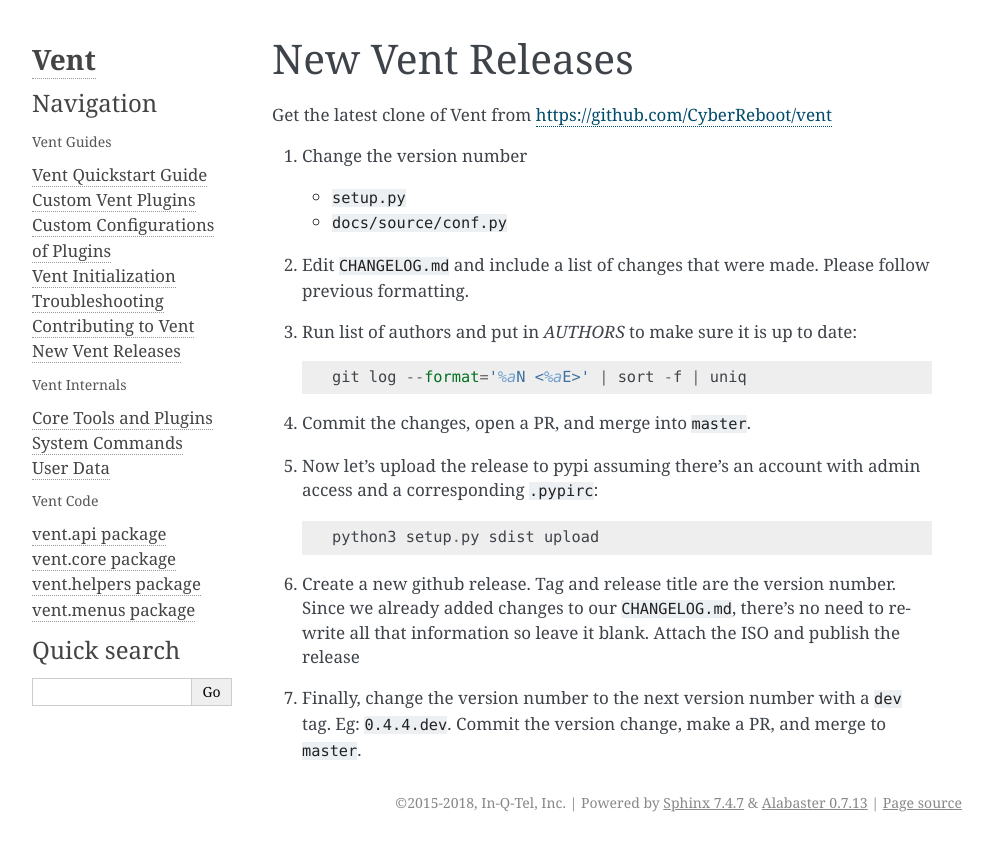
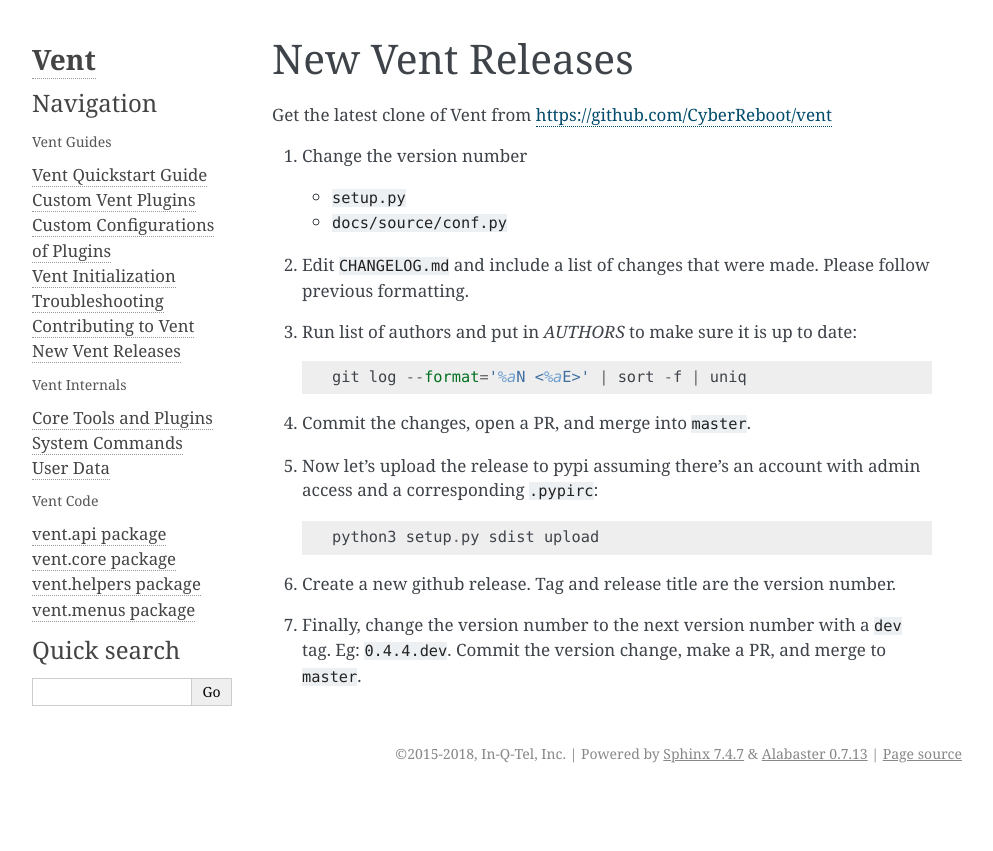
Before and after one commit to CyberReboot/vent, a Sphinx documentation site: the page built from docs/source/new_release.rst, in a window 1280 px wide. Shown: the top 851 px of the page, without its empty margins (148-1141 px from the left). Built offline with Sphinx 7.4.7, drawn with Linux system fonts in a browser that asks for light colours.

```diff
--- a/docs/source/new_release.rst
+++ b/docs/source/new_release.rst
@@ -23,8 +23,6 @@
      python3 setup.py sdist upload
 
 6. Create a new github release. Tag and release title are the version number.
-   Since we already added changes to our ``CHANGELOG.md``, there's no need to
-   rewrite all that information so leave it blank. Attach the ISO and publish the release
 
 7. Finally, change the version number to the next version number with a ``dev``
    tag. Eg: ``0.4.4.dev``. Commit the version change, make a PR, and merge to ``master``.
```
